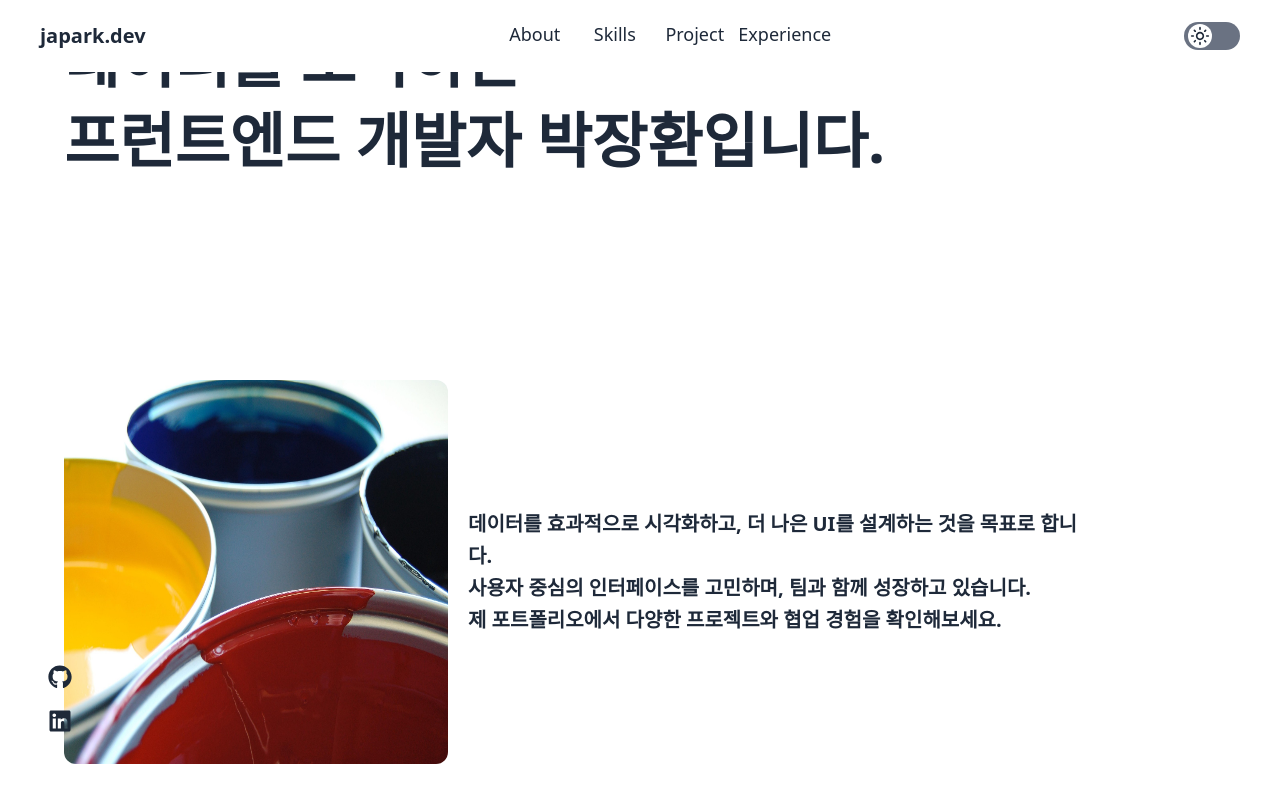
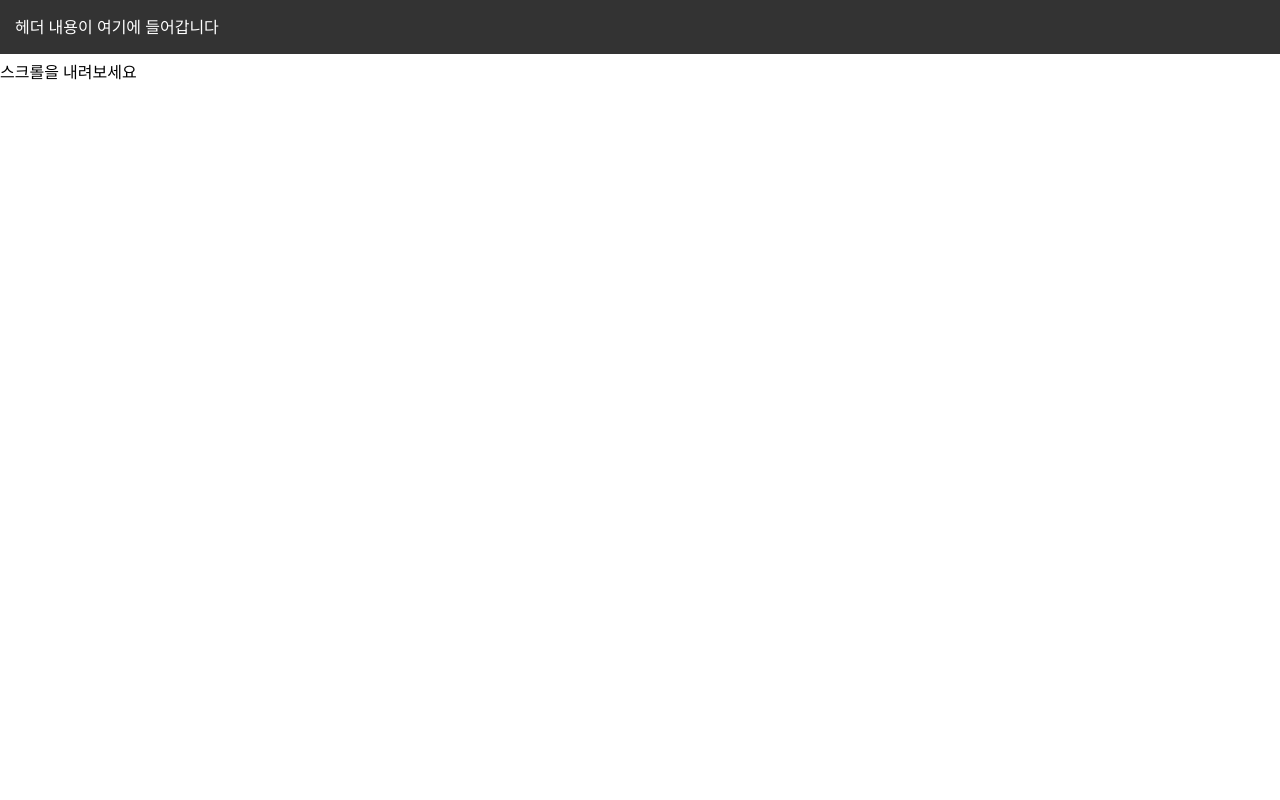
Before and after one commit to JangHwanPark/JangHwan-Portfolio, a React (Vite) app: page /gsap in a window 1280 px wide. Shown: the top 800 px of the page. Built offline with nearby package versions, Linux system fonts and the light colour scheme.

Commit message:
feat - framer motion 설치 (gsap와 비교중)

```diff
--- /dev/null
+++ b/src/pages/TestGSAP.tsx
@@ -0,0 +1,67 @@
+import { useRef } from 'react';
+import { gsap } from 'gsap'; // GSAP 코어 라이브러리 가져오기
+import { ScrollTrigger } from 'gsap/ScrollTrigger';
+import { useGSAP } from "@gsap/react"; // GSAP의 ScrollTrigger 플러그인 가져오기
+
+// ScrollTrigger 플러그인을 GSAP에 등록해야 사용 가능
+gsap.registerPlugin(ScrollTrigger);
+
+function TestGsap() {
+  // DOM 요소에 접근하기 위한 ref 생성
+  const headerRef = useRef(null);
+
+  useGSAP(() => {
+    // 헤더 애니메이션 정의
+    // gsap.from: 지정된 값에서 요소의 현재 값으로 애니메이션
+    const showAnim = gsap.from(headerRef.current, {
+      yPercent: -100,     // 시작 위치: 위로 100% 이동된 상태 (화면 밖)
+      paused: true,       // 애니메이션을 일시 정지 상태로 생성
+      duration: 0.2       // 애니메이션 지속 시간(초)
+    }).progress(1);       // 애니메이션의 진행 상태를 끝(1)으로 설정 (처음에는 보이지 않음)
+
+    // ScrollTrigger 생성 - 스크롤 이벤트에 반응하는 트리거 설정
+    ScrollTrigger.create({
+      start: "top top",   // 트리거 시작점: 문서 상단이 뷰포트 상단에 닿을 때
+      end: 99999,         // 트리거 종료점: 사실상 무한대 (페이지 끝까지)
+      onUpdate: (self) => {
+        // 스크롤 방향 감지하여 애니메이션 제어
+        // self.direction === -1: 위로 스크롤 (음수 방향)
+        // self.direction === 1: 아래로 스크롤 (양수 방향)
+        self.direction === -1 ? showAnim.play() : showAnim.reverse();
+      }
+    });
+
+    // 컴포넌트 언마운트 시 ScrollTrigger 정리 (메모리 누수 방지)
+    return () => {
+      ScrollTrigger.getAll().forEach(trigger => trigger.kill());
+    };
+  }, []); // 빈 배열: 컴포넌트 마운트 시 한 번만 실행
+
+  return (
+    <>
+      {/* 헤더 요소 - 스크롤에 따라 나타나거나 사라짐 */}
+      <header
+        ref={headerRef}
+        style={{
+          position: 'fixed',     // 뷰포트에 고정
+          top: 0,                // 상단에 위치
+          left: 0,               // 좌측에 위치
+          width: '100%',         // 전체 너비 사용
+          backgroundColor: '#333', // 배경색
+          color: 'white',        // 글자색
+          padding: '15px',       // 안쪽 여백
+          zIndex: 100            // 다른 요소보다 위에 표시
+        }}
+      >
+        헤더 내용이 여기에 들어갑니다
+      </header>
+
+      {/* 페이지 콘텐츠 - 스크롤을 위한 여백과 높이 지정 */}
+      <div style={{ paddingTop: '60px', height: '2000px' }}>
+        스크롤을 내려보세요
+      </div>
+    </>
+  );
+}
+
+export default TestGsap;
--- a/src/routes.ts
+++ b/src/routes.ts
@@ -9,6 +9,7 @@ import {
   NotFound,
   TestPage
 } from "./pages";
+import TestGsap from "./pages/TestGSAP";
 
 export const router = createBrowserRouter([
   {
@@ -34,4 +35,5 @@ export const router = createBrowserRouter([
   },
   // 테스트 페이지
   { path: "/test", Component: TestPage },
+  { path: "/gsap", Component: TestGsap },
 ])
```
